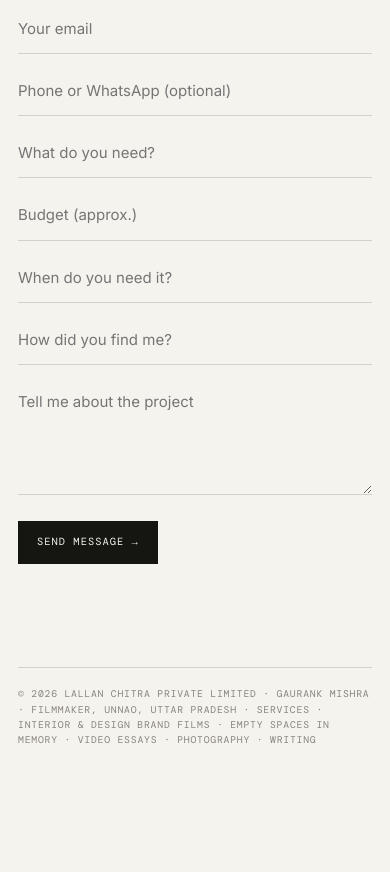
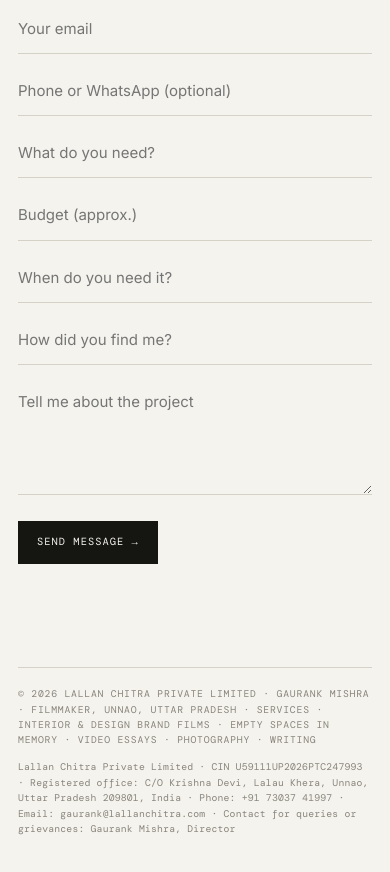
Before and after one commit to gaurankmishra456-cpu/portfolio, a website: page index.html in a window 390 px wide. Shown: the part 4687-5559 px from the top of the page. Before the commit the page ends 5469 px from the top, so only its background shows below. Drawn offline with nearby package versions, Linux system fonts and the light colour scheme.

Commit message:
Add Companies Act website disclosure to homepage footer
Name, CIN, registered office, phone, email and grievance contact.

Co-Authored-By: Claude Opus 5.5 <noreply@anthropic.com>
Claude-Session: https://claude.ai/code/session_01MosmhxqKQD8iLwXc8MMotm

```diff
--- a/index.html
+++ b/index.html
@@ -307,6 +307,7 @@
     }
     .contact-form button:hover { color: var(--ink); background: transparent; }
     .form-status { min-height: 1.5em; margin: 0; color: var(--muted); font-family: "DM Mono", monospace; font-size: .66rem; }
+    .footer .legal { margin: 12px 0 0; text-transform: none; letter-spacing: .02em; line-height: 1.6; }
     .footer { padding: 18px 0 35px; border-top: 1px solid var(--rule); color: var(--muted); font-family: "DM Mono", monospace; font-size: .61rem; letter-spacing: .08em; text-transform: uppercase; }
 
     @media (max-width: 760px) {
@@ -493,7 +494,7 @@
     </section>
   </main>
 
-  <footer class="footer wrap">© <span id="year"></span> Lallan Chitra Private Limited · Gaurank Mishra · Filmmaker, Unnao, Uttar Pradesh · <a href="services.html">Services</a> · <a href="interior-design-films.html">Interior &amp; design brand films</a> · <a href="work/empty-spaces-in-memory.html">Empty Spaces in Memory</a> · <a href="video-essays.html">Video essays</a> · <a href="photography.html">Photography</a> · <a href="blog.html">Writing</a></footer>
+  <footer class="footer wrap">© <span id="year"></span> Lallan Chitra Private Limited · Gaurank Mishra · Filmmaker, Unnao, Uttar Pradesh · <a href="services.html">Services</a> · <a href="interior-design-films.html">Interior &amp; design brand films</a> · <a href="work/empty-spaces-in-memory.html">Empty Spaces in Memory</a> · <a href="video-essays.html">Video essays</a> · <a href="photography.html">Photography</a> · <a href="blog.html">Writing</a><p class="legal">Lallan Chitra Private Limited · CIN U59111UP2026PTC247993 · Registered office: C/O Krishna Devi, Lalau Khera, Unnao, Uttar Pradesh 209801, India · Phone: <a href="tel:+917303741997">+91 73037 41997</a> · Email: <a href="mailto:gaurank@lallanchitra.com">gaurank@lallanchitra.com</a> · Contact for queries or grievances: Gaurank Mishra, Director</p></footer>
 
   <style>.visually-hidden { position:absolute; width:1px; height:1px; padding:0; margin:-1px; overflow:hidden; clip:rect(0,0,0,0); white-space:nowrap; border:0; }.contact-form select { appearance:none; -webkit-appearance:none; cursor:pointer; font: inherit; } .contact-form select:invalid, .contact-form select:has(option[value=""]:checked) { color: #757575; } .contact-form select option { color:#16160f; }</style>
   <script>
```
